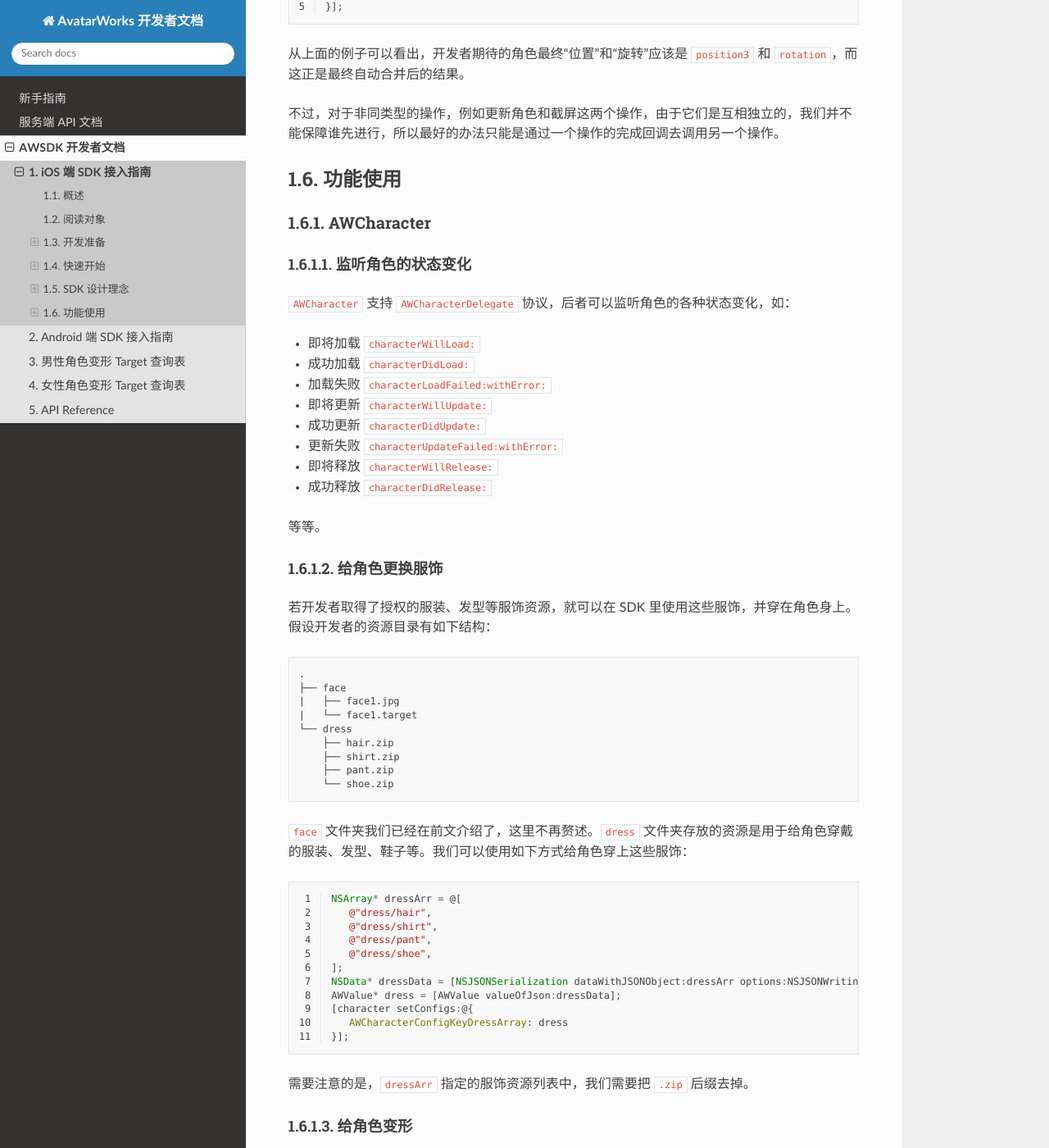
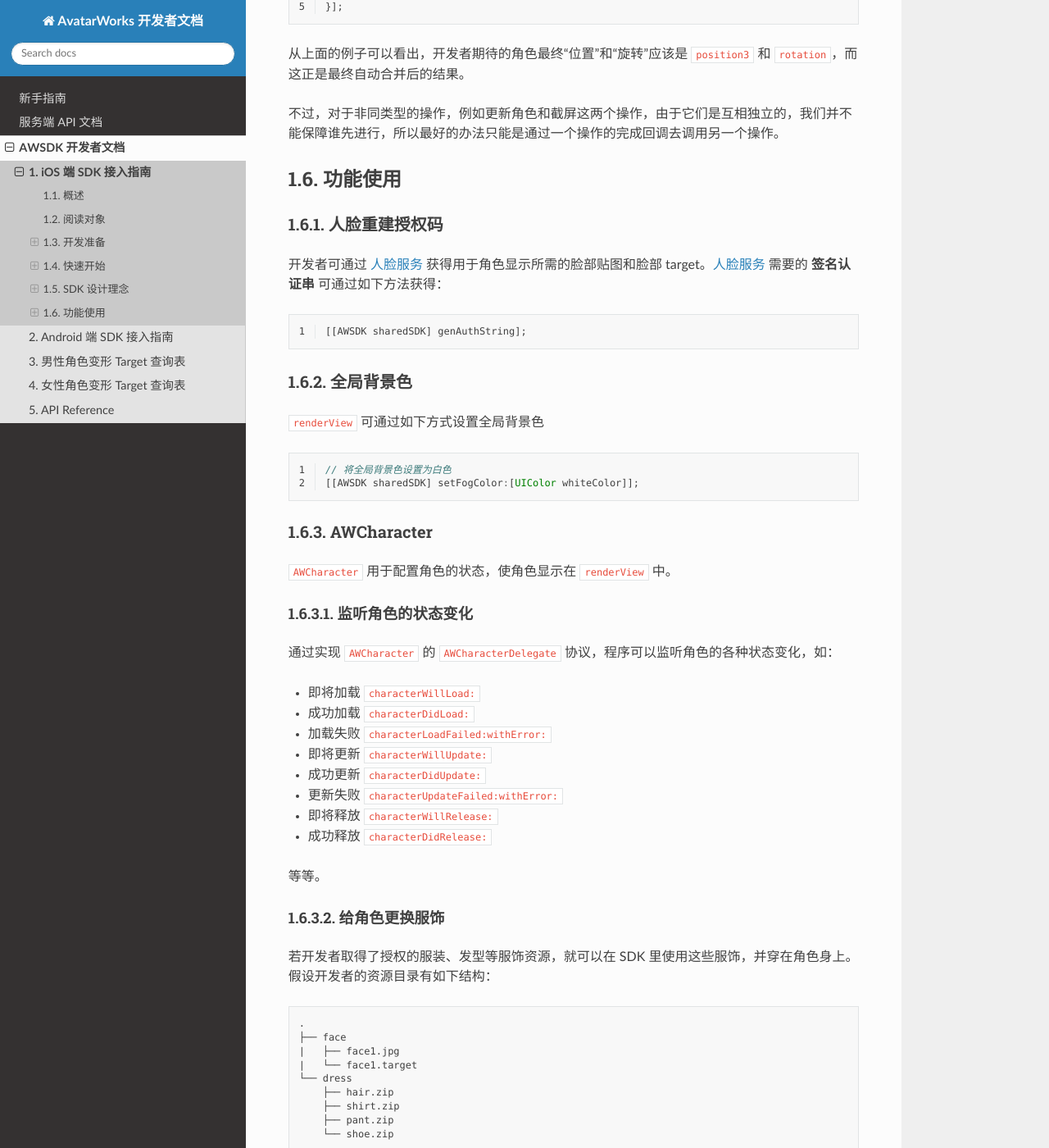
Before and after one commit to avatarworks/doc, a Sphinx documentation site: the page built from source/awsdk/ios.rst, in a window 1280 px wide and 1400 px high, scrolled down 8747 px. Shown: the whole window at 82% size. Built offline with Sphinx 7.4.7 and the Read the Docs theme 2.0.0, drawn with Linux system fonts in a browser that asks for light colours; some of the changed text lies outside the part shown.

Commit message:
Update ios.rst

```diff
--- a/source/awsdk/ios.rst
+++ b/source/awsdk/ios.rst
@@ -370,12 +370,38 @@ SDK 完全跑在一个独立的线程上，从而使得 SDK 的内部操作，
 功能使用
 =======================
 
+人脸重建授权码
+~~~~~~~~~~~~~~~~~~~
+
+开发者可通过 :ref:`人脸服务` 获得用于角色显示所需的脸部贴图和脸部 target。:ref:`人脸服务` 需要的 **签名认证串** 可通过如下方法获得：
+
+
+.. code-block:: objc
+   :linenos:
+
+   [[AWSDK sharedSDK] genAuthString];
+
+
+全局背景色
+~~~~~~~~~~~~~~~~~~~
+
+``renderView`` 可通过如下方式设置全局背景色
+
+.. code-block:: objc
+   :linenos:
+
+   // 将全局背景色设置为白色
+   [[AWSDK sharedSDK] setFogColor:[UIColor whiteColor]];
+
+
 AWCharacter
 ~~~~~~~~~~~~~~~~~~~~
 
+``AWCharacter`` 用于配置角色的状态，使角色显示在 ``renderView`` 中。
+
 监听角色的状态变化
 ^^^^^^^^^^^^^^^^^^^
-``AWCharacter`` 支持 ``AWCharacterDelegate`` 协议，后者可以监听角色的各种状态变化，如：
+通过实现 ``AWCharacter`` 的 ``AWCharacterDelegate`` 协议，程序可以监听角色的各种状态变化，如：
 
 - 即将加载 ``characterWillLoad:``
 - 成功加载 ``characterDidLoad:``
```
